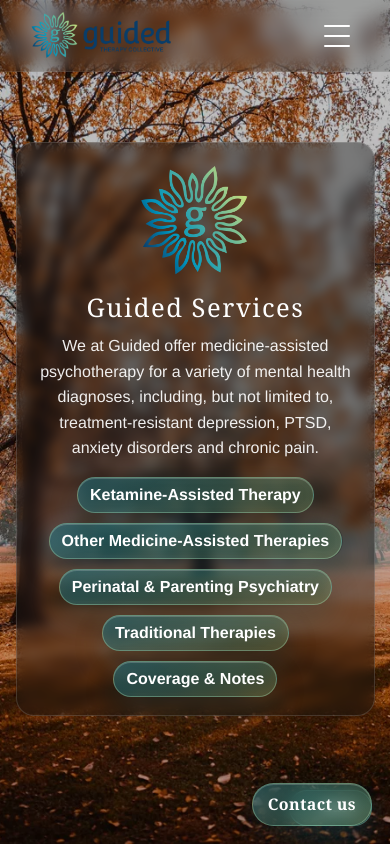
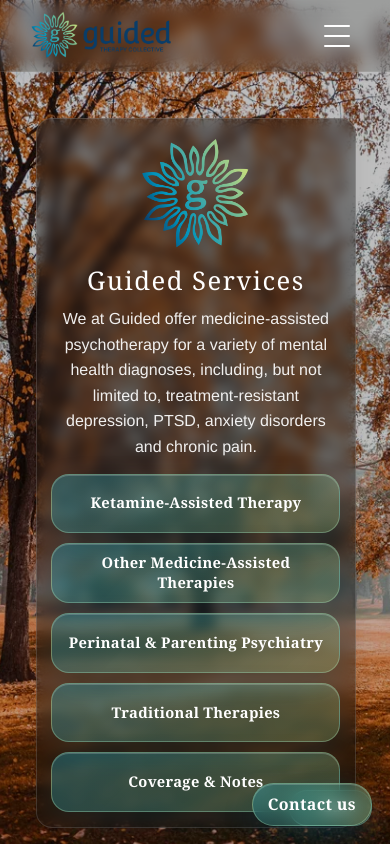
Before and after one commit to RachelKennedy09/guided-collective-therapy-2026, a React (Vite) app: page /treatments in a window 390 px wide. Shown: the top 844 px of the page. Built offline with nearby package versions, Linux system fonts and the light colour scheme.

Commit message:
refactor Treatments page layout and enhance styling for better user experience

```diff
--- a/src/pages/Treatments.jsx
+++ b/src/pages/Treatments.jsx
@@ -6,9 +6,7 @@ export default function Treatments() {
   return (
     <section className="treatments-page">
       {/* TOP: background image behind intro */}
-      <div
-        className="treatments-hero"
-      >
+      <div className="treatments-hero">
         <img
           className="treatments-hero__image"
           src="/images/LTMPPGTree-1280.webp"
@@ -28,7 +26,7 @@ export default function Treatments() {
             <img
               src="/guided-footer-icon.png"
               alt=""
-              className="hero-panel__icon"
+              className="hero-panel__icon treatments-intro__icon"
               loading="lazy"
               decoding="async"
             />
@@ -37,16 +35,20 @@ export default function Treatments() {
             <p className="treatments-intro__blurb">
               We at Guided offer medicine-assisted psychotherapy for a variety
               of mental health diagnoses, including, but not limited to,
-              treatment-resistant depression, PTSD, anxiety disorders and chronic pain.
+              treatment-resistant depression, PTSD, anxiety disorders and
+              chronic pain.
             </p>
 
-            {/*  Directory / On this page */}
+            {/* Directory / On this page */}
             <nav className="treatments-directory" aria-label="On this page">
               <div className="treatments-directory__links">
                 <a href="#ketamine" className="treatments-directory__link">
                   Ketamine-Assisted Therapy
                 </a>
-                <a href="#other-medicine" className="treatments-directory__link">
+                <a
+                  href="#other-medicine"
+                  className="treatments-directory__link"
+                >
                   Other Medicine-Assisted Therapies
                 </a>
                 <a
@@ -83,12 +85,12 @@ export default function Treatments() {
                 <h3>Individual Ketamine Therapy</h3>
                 <ul>
                   <li>Consultation</li>
-                  <li>2Ã— Preparation Sessions (Group or Individual)</li>
-                  <li>3Ã— Ketamine Treatment Sessions</li>
-                  <li>2Ã— Integration Sessions</li>
+                  <li>2x Preparation Sessions (Group or Individual)</li>
+                  <li>3x Ketamine Treatment Sessions</li>
+                  <li>2x Integration Sessions</li>
                   <li>Closing Session</li>
                 </ul>
-                <p className="price">Investment of $2,975 </p>
+                <p className="price">Investment of $2,975</p>
               </div>
 
               <div className="treatment-box">
@@ -97,12 +99,12 @@ export default function Treatments() {
                 </h3>
                 <ul>
                   <li>Individual Consultation</li>
-                  <li>2Ã— Group Preparation Sessions</li>
-                  <li>3Ã— Group Ketamine Treatment Sessions</li>
-                  <li>2Ã— Group Integration Sessions</li>
+                  <li>2x Group Preparation Sessions</li>
+                  <li>3x Group Ketamine Treatment Sessions</li>
+                  <li>2x Group Integration Sessions</li>
                   <li>Group Closing Session</li>
                 </ul>
-                <p className="price">Investment of $1,575 </p>
+                <p className="price">Investment of $1,575</p>
               </div>
             </div>
           </div>
@@ -114,8 +116,9 @@ export default function Treatments() {
             <h2>Other Medicine-Assisted Therapies</h2>
 
             <p>
-              Currently, ketamine is the only legally approved medication available for prescription
-              in a medical setting.  While psilocybin and MDMA are not yet approved, they may be accessed for eligable
+              Currently, ketamine is the only legally approved medication
+              available for prescription in a medical setting. While psilocybin
+              and MDMA are not yet approved, they may be accessed for eligible
               patients through the{" "}
               <a
                 className="sap-link-inline"
@@ -152,18 +155,20 @@ export default function Treatments() {
               </div>
 
               <div className="treatment-box">
-                <h3>Circle of Security Parenting Course
-                  <br></br>(COS-P)
-                  </h3>
+                <h3>
+                  Circle of Security Parenting Course
+                  <br />
+                  (COS-P)
+                </h3>
                 <p>
                   This is a parenting group program based on theories of
                   attachment and the principles that secure relationships are
-                  important for childrenâ€™s well-being, and these attachments are
-                  amendable to positive change.
+                  important for children&apos;s well-being, and these
+                  attachments are amendable to positive change.
                 </p>
                 <p>
-                  Format is 8 weeks of weekly groups ran by Dr. Christine
-                  Kennedy â€” contact to see availability or to be put onto a
+                  Format is 8 weeks of weekly groups run by Dr. Christine
+                  Kennedy - contact to see availability or to be put onto a
                   waitlist.
                 </p>
               </div>
@@ -180,7 +185,7 @@ export default function Treatments() {
               <div className="treatment-box">
                 <h3>General Outpatient Psychiatry Services</h3>
                 <p>
-                  Currently Dr. Christine Kennedyâ€™s waitlist is closed to
+                  Currently Dr. Christine Kennedy&apos;s waitlist is closed to
                   general outpatient psychiatric care. Please check back in the
                   future.
                 </p>
@@ -203,7 +208,7 @@ export default function Treatments() {
               </div>
 
               <div className="treatment-box">
-                <h3>Coupleâ€™s Therapy</h3>
+                <h3>Couple&apos;s Therapy</h3>
                 <p>
                   Attachment-focused, emotionally oriented psychotherapy for
                   couples. Custom treatment plans available, please reach out if
@@ -236,10 +241,10 @@ export default function Treatments() {
         >
           <div className="treatment-section-inner">
             <p>
-              <b>Please note:</b> some of the treatment is covered by MSP if you
-              have a doctor's referral. We encourage those who also have private
-              health insurance to inquire with their respective health plans to
-              see if they can seek any additional coverage.
+              <b>Please note:</b> some of the treatment is covered by MSP if
+              you have a doctor&apos;s referral. We encourage those who also
+              have private health insurance to inquire with their respective
+              health plans to see if they can seek any additional coverage.
             </p>
           </div>
         </section>
--- a/src/style.css
+++ b/src/style.css
@@ -936,11 +936,36 @@ a {
   margin-top: 1.2rem;
   animation: aboutHeroRise 0.95s ease-out 1.95s forwards;
   opacity: 0;
+  display: inline-flex;
+  align-items: center;
+  justify-content: center;
+  min-height: 48px;
+  padding: 9px 16px;
+  border-radius: 18px;
+  background:
+    linear-gradient(135deg, rgba(29, 164, 188, 0.36), rgba(146, 206, 144, 0.28));
+  color: #fff;
+  border: 1px solid rgba(166, 224, 181, 0.38);
   box-shadow:
-    0 16px 34px rgba(9, 73, 92, 0.28),
-    0 6px 16px rgba(0, 0, 0, 0.22),
+    0 12px 30px rgba(9, 73, 92, 0.24),
     inset 0 1px 0 rgba(255, 255, 255, 0.18);
-  outline: 1px solid rgba(255, 255, 255, 0.16);
+  backdrop-filter: blur(8px);
+  -webkit-backdrop-filter: blur(8px);
+  font-weight: 600;
+  line-height: 1.35;
+  text-align: center;
+}
+
+.about-hero__cta:hover {
+  background:
+    linear-gradient(135deg, rgba(29, 164, 188, 0.46), rgba(146, 206, 144, 0.36));
+  border-color: rgba(185, 233, 193, 0.5);
+  transform: translateY(-1px);
+}
+
+.about-hero__cta:focus-visible {
+  outline: 2px solid rgba(255, 255, 255, 0.8);
+  outline-offset: 4px;
 }
 
 @keyframes aboutHeroPanelIn {
@@ -1107,7 +1132,7 @@ a {
   min-height: 100vh;
   display: grid;
   align-items: center;
-  padding: 42px 16px 56px;
+  padding: clamp(112px, 14vh, 148px) 16px clamp(56px, 8vh, 88px);
   overflow: hidden;
   background: #0f1110;
 }
@@ -1138,16 +1163,17 @@ a {
   display: flex;
   flex-direction: column;
   align-items: center;
+  justify-content: center;
+  min-height: calc(100vh - clamp(168px, 22vh, 236px));
 }
 
 @media (max-width: 600px) {
   .treatments-hero {
-    padding: 104px 16px 72px;
+    padding: 118px 16px 72px;
   }
 
   .treatments-hero__inner {
-    min-height: calc(100vh - 176px);
-    justify-content: center;
+    min-height: calc(100vh - 190px);
   }
 }
 
@@ -1299,6 +1325,19 @@ a {
   box-shadow: 0 12px 36px rgba(0, 0, 0, 0.25);
 
   text-align: center;
+}
+
+@media (max-width: 800px) {
+  .team-hero__panel {
+    max-width: min(88vw, 520px);
+    padding: 1.25rem 1.1rem;
+    border-radius: 18px;
+  }
+
+  .team-hero__blurb {
+    max-width: 34ch;
+    margin-bottom: 1rem;
+  }
 }
 
 .team-hero__panel h1 {
@@ -2215,7 +2254,7 @@ a {
 
 /* NEW smaller intro card */
 .treatments-intro {
-  max-width: 820px;
+  max-width: 700px;
   margin: 0 auto 18px;
   padding: 18px 18px;
   border-radius: 18px;
@@ -2225,6 +2264,39 @@ a {
   backdrop-filter: blur(6px);
   box-shadow: 0 10px 25px rgba(0, 0, 0, 0.08);
   text-align: center;
+  opacity: 0;
+  transform: translateY(24px) scale(0.98);
+  animation: treatmentsIntroPanelIn 1s ease-out 0.3s forwards;
+}
+
+@media (max-width: 900px) {
+  .treatments-intro {
+    max-width: min(82vw, 500px);
+    padding: 0.95rem 0.9rem;
+    border-radius: 16px;
+  }
+
+  .treatments-intro__blurb {
+    max-width: 32ch;
+  }
+
+  .treatments-directory__links {
+    width: min(100%, 460px);
+    gap: 8px 9px;
+  }
+
+  .treatments-directory__link {
+    min-height: 44px;
+    padding: 8px 11px;
+    border-radius: 16px;
+    font-size: 0.92rem;
+  }
+}
+
+.treatments-intro__icon {
+  opacity: 0;
+  transform: translateY(18px);
+  animation: treatmentsIntroRise 0.9s ease-out 0.8s forwards;
 }
 
 .treatments-intro__title {
@@ -2233,13 +2305,19 @@ a {
   letter-spacing: 0.06em;
   font-weight: 500;
   font-size: clamp(1.6rem, 3vw, 2.2rem);
+  opacity: 0;
+  transform: translateY(18px);
+  animation: treatmentsIntroRise 0.9s ease-out 1s forwards;
 }
 
 .treatments-intro__blurb {
   margin: 0 auto;
-  max-width: 70ch;
+  max-width: 46ch;
   line-height: 1.6;
   color: rgba(255, 255, 255, 0.92);
+  opacity: 0;
+  transform: translateY(18px);
+  animation: treatmentsIntroRise 0.9s ease-out 1.2s forwards;
 }
 
 .contact-consent--error {
@@ -2257,7 +2335,11 @@ a {
   margin-top: 14px;
   display: flex;
   flex-direction: column;
-  gap: 8px;
+  align-items: center;
+  gap: 10px;
+  opacity: 0;
+  transform: translateY(18px);
+  animation: treatmentsIntroRise 0.95s ease-out 1.4s forwards;
 }
 
 .treatments-directory__label {
@@ -2267,49 +2349,11 @@ a {
 }
 
 .treatments-directory__links {
-  display: flex;
-  flex-wrap: wrap;
-  gap: 10px;
-}
-
-.treatments-directory__link {
-  display: inline-block;
-  padding: 8px 12px;
-  border-radius: 999px;
-  background: rgba(255, 255, 255, 0.82);
-  text-decoration: none;
-  font-weight: 600;
-  border: 1px solid rgba(0, 0, 0, 0.06);
-}
-
-.treatments-directory__link:hover {
-  transform: translateY(-1px);
-}
-
-/* Center the whole directory block */
-.treatments-directory {
-  margin-top: 16px;
-  display: flex;
-  flex-direction: column;
-  align-items: center; /* 👈 centers label + buttons */
-  gap: 10px;
-}
-
-/* Center the buttons themselves */
-.treatments-directory__links {
-  display: flex;
-  flex-wrap: wrap;
-  justify-content: center; /* 👈 centers buttons */
-  gap: 10px;
-}
-
-
-.treatments-directory {
-  margin-top: 16px;
-  display: flex;
-  flex-direction: column;
-  align-items: center;
-  gap: 10px;
+  width: min(560px, 100%);
+  display: grid;
+  grid-template-columns: repeat(2, minmax(0, 1fr));
+  gap: 10px 12px;
+  grid-auto-rows: 1fr;
 }
 
 .treatments-directory__label {
@@ -2318,22 +2362,24 @@ a {
   margin: 0;
 }
 
-.treatments-directory__links {
+.treatments-directory__link {
   display: flex;
-  flex-wrap: wrap;
+  align-items: center;
   justify-content: center;
-  gap: 10px;
-}
-
-.treatments-directory__link {
-  display: inline-block;
-  padding: 8px 12px;
-  border-radius: 999px;
+  width: 100%;
+  height: 100%;
+  min-height: 48px;
+  padding: 9px 12px;
+  border-radius: 18px;
   background: rgba(255, 255, 255, 0.72);
   border: 1px solid rgba(0, 0, 0, 0.08);
   backdrop-filter: blur(8px);
   -webkit-backdrop-filter: blur(8px);
+  font-family: var(--font-serif);
   font-weight: 600;
+  letter-spacing: 0.02em;
+  text-align: center;
+  line-height: 1.35;
 }
 
 .treatments-directory__label {
@@ -2352,10 +2398,74 @@ a {
     inset 0 1px 0 rgba(255, 255, 255, 0.18);
 }
 
+@media (min-width: 901px) {
+  .treatments-directory__links {
+    width: min(640px, 100%);
+    grid-template-columns: repeat(2, minmax(260px, 1fr));
+    gap: 12px;
+    align-items: stretch;
+  }
+
+  .treatments-directory__link {
+    min-height: 56px;
+    padding: 10px 16px;
+    border-radius: 18px;
+    font-size: 0.98rem;
+  }
+}
+
 .treatments-directory__link:hover {
   background:
     linear-gradient(135deg, rgba(29, 164, 188, 0.46), rgba(146, 206, 144, 0.36));
   border-color: rgba(185, 233, 193, 0.5);
+  transform: translateY(-1px);
+}
+
+@media (max-width: 700px) {
+  .treatments-directory__links {
+    grid-template-columns: 1fr;
+    width: min(420px, 100%);
+  }
+
+  .treatments-directory__link {
+    min-height: 48px;
+  }
+}
+
+@keyframes treatmentsIntroPanelIn {
+  from {
+    opacity: 0;
+    transform: translateY(24px) scale(0.98);
+  }
+
+  to {
+    opacity: 1;
+    transform: translateY(0) scale(1);
+  }
+}
+
+@keyframes treatmentsIntroRise {
+  from {
+    opacity: 0;
+    transform: translateY(18px);
+  }
+
+  to {
+    opacity: 1;
+    transform: translateY(0);
+  }
+}
+
+@media (prefers-reduced-motion: reduce) {
+  .treatments-intro,
+  .treatments-intro__icon,
+  .treatments-intro__title,
+  .treatments-intro__blurb,
+  .treatments-directory {
+    animation: none;
+    opacity: 1;
+    transform: none;
+  }
 }
 
 
```
